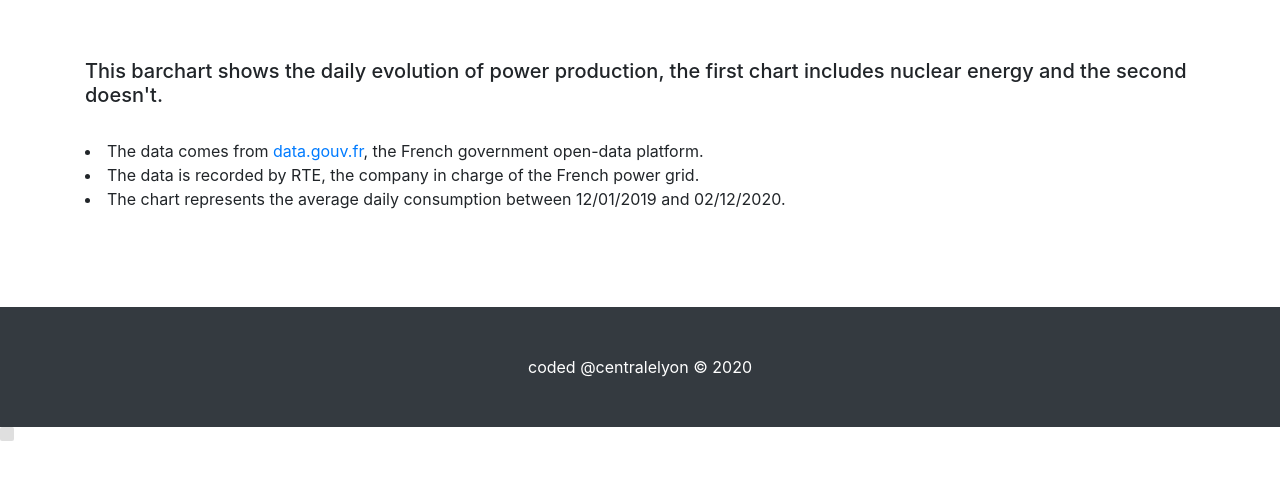
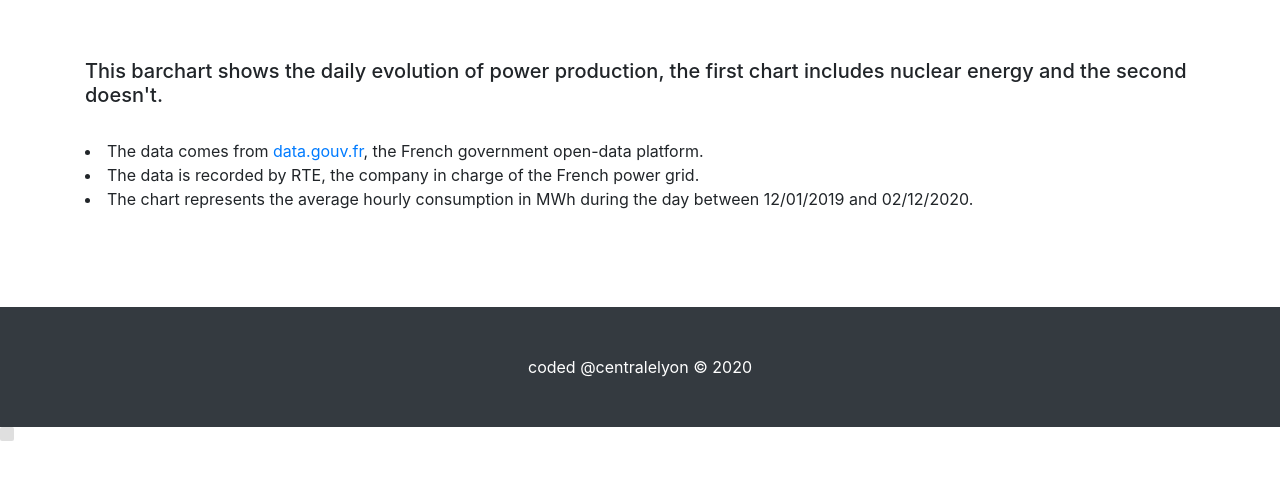
Before and after one commit to lctdulac/dataviz-d3, a website: page visu1.html in a window 1280 px wide. Shown: the part 164-644 px from the top of the page. Drawn offline with nearby package versions, Linux system fonts and the light colour scheme; no server answers.

Commit message:
Update visu1.html

```diff
--- a/visu1.html
+++ b/visu1.html
@@ -74,7 +74,7 @@
             <br>
             <li> The data comes from <a href="https://www.data.gouv.fr/fr/datasets/electricite-consommation-production-co2-et-echanges/">data.gouv.fr</a>, the French government open-data platform.
             <li> The data is recorded by RTE, the company in charge of the French power grid.
-            <li> The chart represents the average daily consumption between 12/01/2019 and 02/12/2020.
+            <li> The chart represents the average hourly consumption in MWh during the day between 12/01/2019 and 02/12/2020.
             <br>
             <br>
             <br>
```
